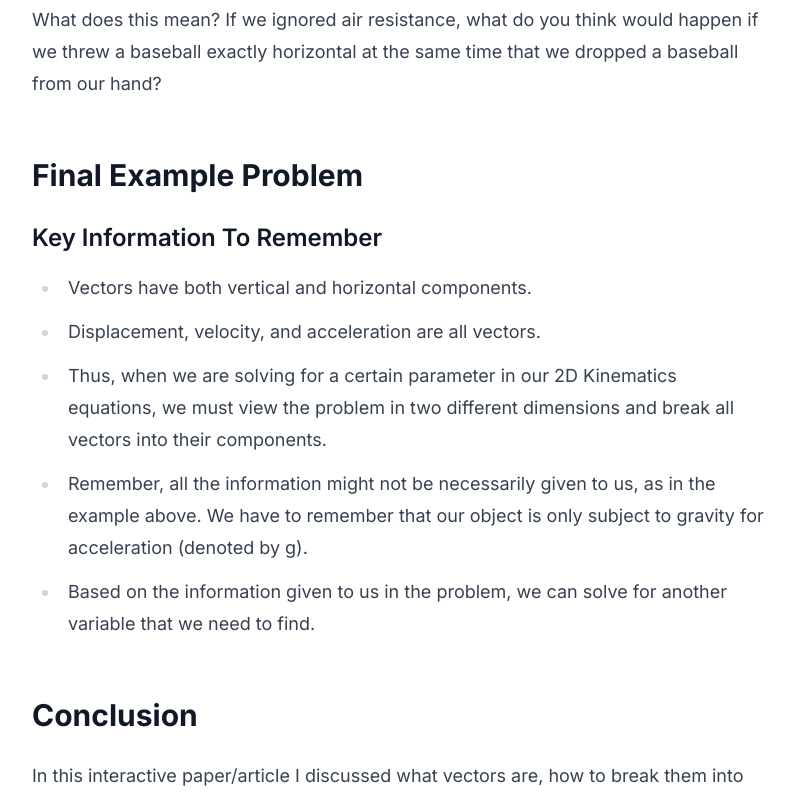
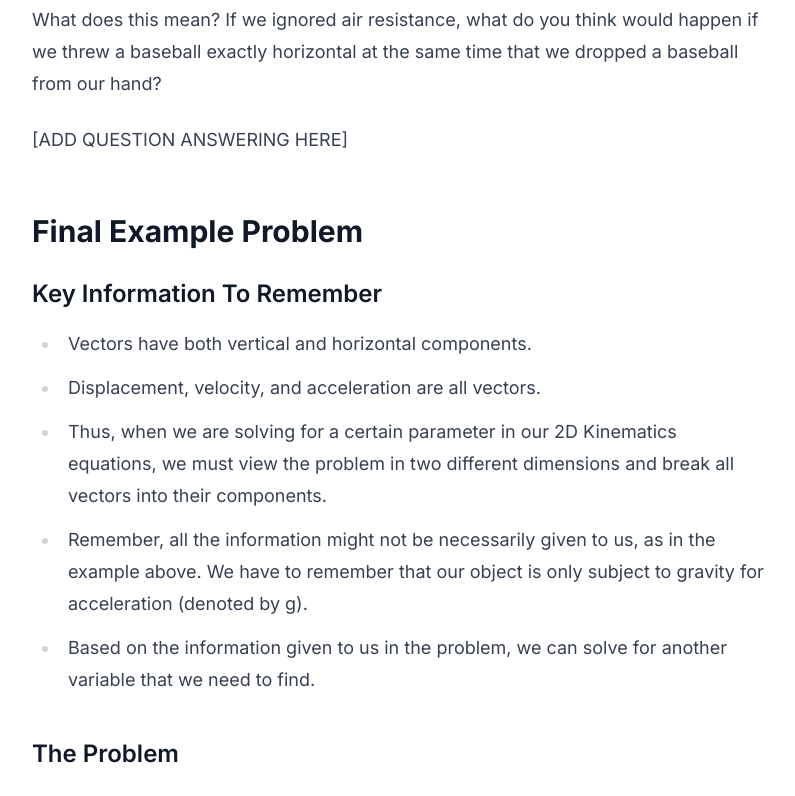
Before and after one commit to jaxonhill/physics1-final-project, a Next.js app: page / in a window 1280 px wide. Shown: the part 5044-5840 px from the top of the page, without its empty margins (224-1019 px from the left). Built offline with nearby package versions, Linux system fonts and the light colour scheme.

Commit message:
Add title and a few more HTML tags

```diff
--- a/pages/index.tsx
+++ b/pages/index.tsx
@@ -2,12 +2,12 @@ import { Inter } from "next/font/google";
 import Link from "next/link";
 import { NextFont } from "next/dist/compiled/@next/font";
 import { useState } from "react";
-import Image from "next/image";
+import Head from "next/head";
 
 // If loading a variable font, you don't need to specify the font weight
 const inter: NextFont = Inter({ subsets: ["latin"] });
 
-function toRadians(angle: number) {
+function toRadians(angle: number): number {
 	return angle * (Math.PI / 180);
 }
 
@@ -33,6 +33,9 @@ export default function Home(): JSX.Element {
 
 	return (
 		<>
+			<Head>
+				<title>2D Kinematics by Jaxon Hill</title>
+			</Head>
 			<article
 				className={`mx-auto w-full max-w-3xl my-16 ${inter.className}`}
 			>
@@ -407,6 +410,7 @@ export default function Home(): JSX.Element {
 						baseball exactly horizontal at the same time that we
 						dropped a baseball from our hand?
 					</p>
+					<p>[ADD QUESTION ANSWERING HERE]</p>
 					<h2>Final Example Problem</h2>
 					<h3>Key Information To Remember</h3>
 					<ul>
@@ -436,6 +440,8 @@ export default function Home(): JSX.Element {
 							find.
 						</li>
 					</ul>
+					<h3>The Problem</h3>
+					<p></p>
 					<h2>Conclusion</h2>
 					<p>
 						In this interactive paper/article I discussed what
```
